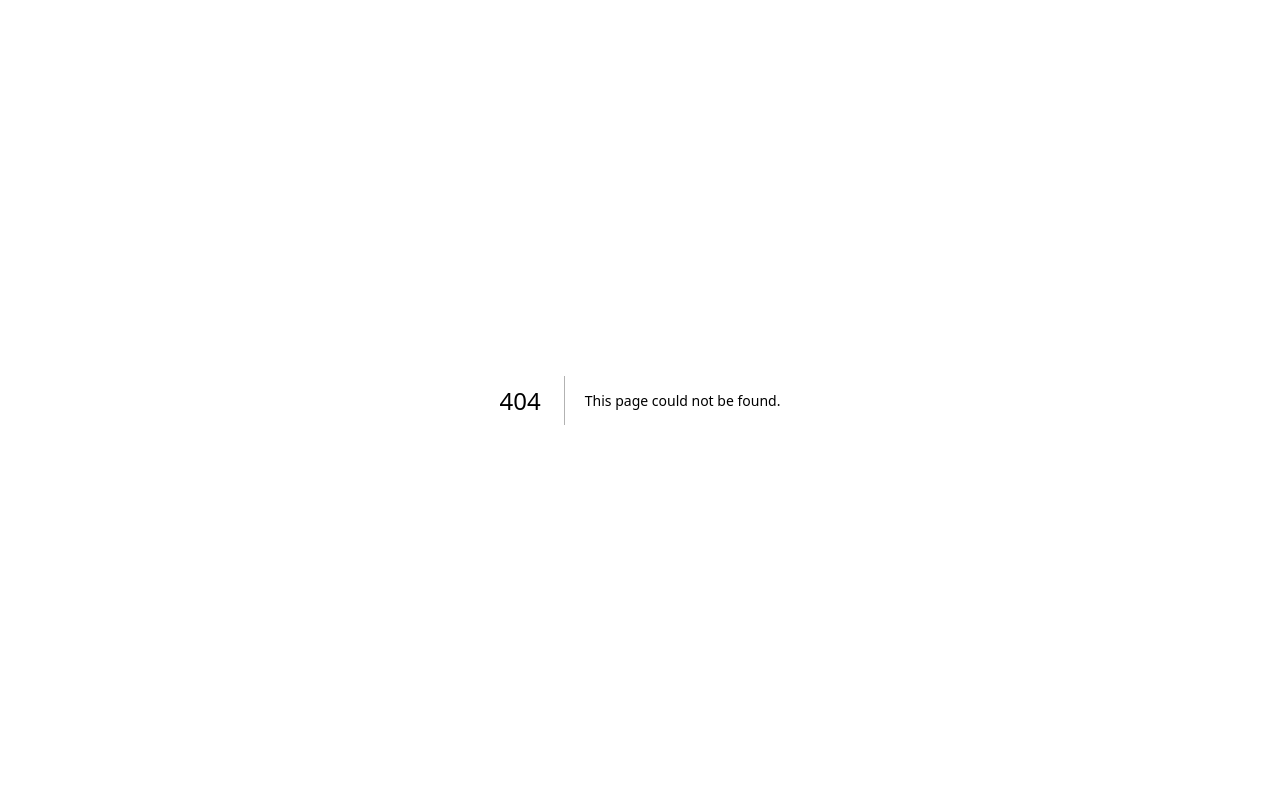
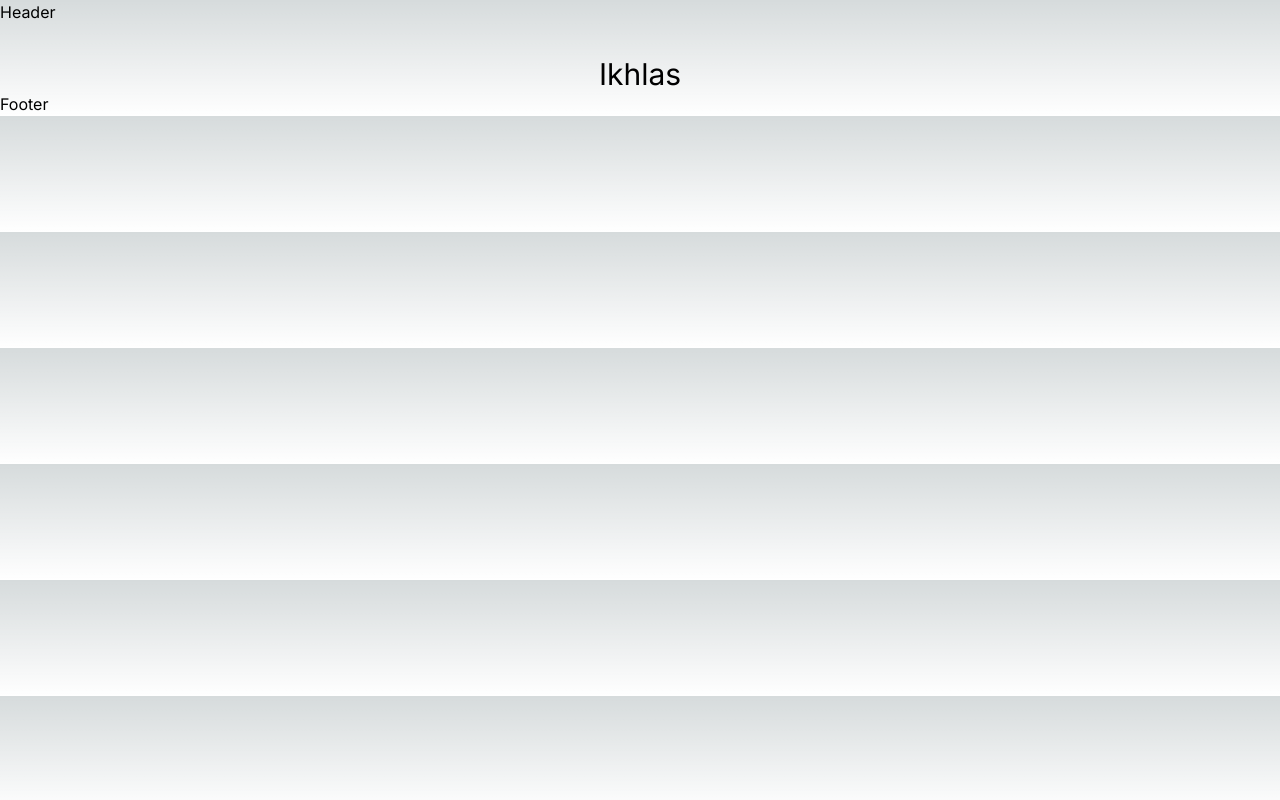
Before and after one commit to IkhlasGadagin/NextReact, a Next.js app: page /kainath in a window 1280 px wide. Before the commit this address had no page. Built offline with nearby package versions, Linux system fonts and the light colour scheme.

Commit message:
the first route is implememted

```diff
--- /dev/null
+++ b/src/app/kainath/page.tsx
@@ -0,0 +1,3 @@
+export default function Ikhlas() {
+  return <h1 className="text-3xl text-center mt-8">Ikhlas</h1>
+}
--- a/src/app/layout.tsx
+++ b/src/app/layout.tsx
@@ -16,7 +16,11 @@ export default function RootLayout({
 }) {
   return (
     <html lang="en">
-      <body className={inter.className}>{children}</body>
+      <body className={inter.className}>
+        <h1>Header</h1>
+        {children}
+        <h1>Footer</h1>
+        </body>
     </html>
   )
 }
```
